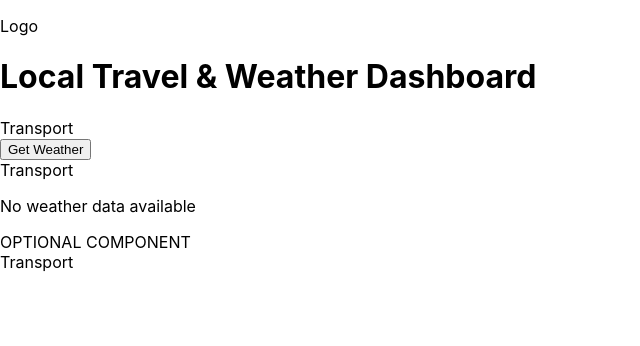
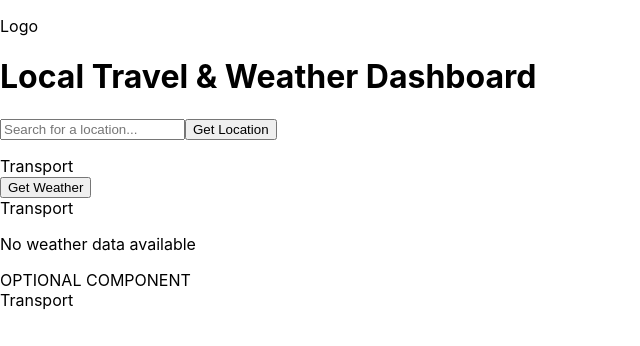
Before and after one commit to IdacJohansson/Local-Travel-And-Weather-Dashboard, a React (Create React App) app in the folder my-app/: page / in a window 1280 px wide. Shown: the top 346 px of the page, without its empty margins (0-640 px from the left). Built offline with nearby package versions, Linux system fonts and the light colour scheme; no server answers.

Commit message:
Add Geolocation

```diff
--- /dev/null
+++ b/my-app/src/components/GetGeolocation/Geolocation.tsx
@@ -0,0 +1,73 @@
+import { useState, useRef } from 'react';
+
+const GeolocationApp: React.FC = () => {
+  const [location, setLocation] = useState<string>('');
+ const [address, setAddress] = useState<string>('');
+ const inputRef = useRef<HTMLInputElement>(null);
+ const getLocation = async () => {
+  if (address.trim() === '') {
+ if (navigator.geolocation) {
+ navigator.geolocation.getCurrentPosition(
+  (position) => {
+ const latitude = position.coords.latitude;
+ const longitude = position.coords.longitude;
+ setLocation(`Latitude: ${latitude}, Longitude: ${longitude}`);
+  },
+  () => {
+ setLocation('Unable to retrieve location.');
+  }
+  );
+} else {
+  setLocation('Geolocation is not supported by this browser.');
+  }
+  } else {
+ try {
+ const response = await fetch(
+ `https://nominatim.openstreetmap.org/search?format=json&q=${encodeURIComponent(
+ address
+ )}`
+  );
+  const data = await response.json();
+ if (data.length > 0) {
+const { lat, lon } = data[0];
+setLocation(
+`Your Location is ${address} 👉🏻 Latitude: ${lat}, Longitude: ${lon}`
+ );
+if (inputRef.current) {
+inputRef.current.value = '';
+ }
+setAddress('');
+ } else {
+setLocation('Location not found.');
+ }
+} catch {
+ setLocation('Error fetching location.');
+ }
+ }
+ };
+ return (
+  <div className="d-flex flex-column align-items-center justify-content-center min-vh-100 bg-light text-center p-4">
+
+  {/* Search Input with Button */}
+ <div
+ className="input-group mb-3"
+ style={{ maxWidth: '500px', width: '100%' }}
+ >
+  <input
+ ref={inputRef}
+type="text"
+placeholder="Search for a location..."
+value={address}
+onChange={(e) => setAddress(e.target.value)}
+className="form-control border-primary shadow-sm"
+/>
+<button onClick={getLocation} className="mt-3 btn btn-primary">
+ Get Location
+</button>
+</div>
+{/* Display Location */}
+<p className="mt-3">{location}</p>
+</div>
+ );
+};
+export default GeolocationApp;
--- a/my-app/src/pages/Home.tsx
+++ b/my-app/src/pages/Home.tsx
@@ -4,7 +4,7 @@ import SearchBox from "../components/SearchBox/SearchBox";
 import TransportDepartures from "../components/TransportDepartures/TransportDepartures";
 import TrafficUpdates from "../components/TrafficUpdates/TrafficUpdates";
 import styles from "./Home.module.css";
-
+import GetGeolocation from "../components/GetGeolocation/Geolocation";
 
 const Home: React.FC = () => {
   const [lat, setLat] = useState<number | undefined>(undefined);
@@ -27,6 +27,7 @@ const [lon, setLon] = useState<number | undefined>(undefined);
         <p>Logo</p>
         <h1>Local Travel & Weather Dashboard</h1>
       </div>
+      <GetGeolocation />
       <SearchBox />
       <button onClick={handleLocation}>Get Weather</button>
 
```
